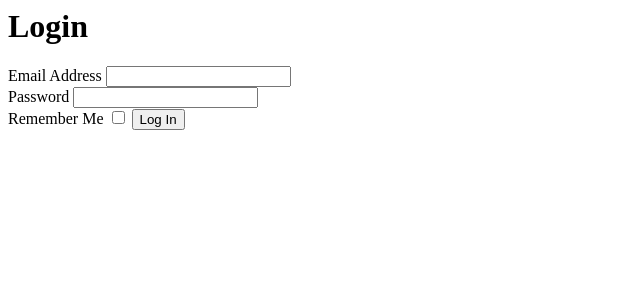
After one commit to laskeym/carwash_site, a Flask app: page /login in a window 1280 px wide. The commit adds this page. Shown: the top 300 px of the page, without its empty margins (0-640 px from the left). Run offline with Flask 2, Linux system fonts and the light colour scheme; some libraries are stand-ins or nearby versions.

Commit message:
finished login and registration

```diff
--- a/app/__init__.py
+++ b/app/__init__.py
@@ -1,11 +1,15 @@
 from flask import Flask
 from config import Config
 from flask_sqlalchemy import SQLAlchemy
+from flask_login import LoginManager
 
 app = Flask(__name__)
 app.config.from_object(Config)
 
 db = SQLAlchemy(app)
+login_manager = LoginManager()
+
+login_manager.init_app(app)
 
 from app import models
 from app.views import views
--- a/app/forms.py
+++ b/app/forms.py
@@ -1,5 +1,5 @@
 from flask_wtf import FlaskForm, RecaptchaField
-from wtforms import StringField, PasswordField, SubmitField
+from wtforms import StringField, PasswordField, SubmitField, BooleanField
 from wtforms.fields.html5 import EmailField
 from wtforms import validators
 
@@ -11,5 +11,12 @@ class RegistrationForm(FlaskForm):
                                           validators.Length(min=8),
                                           validators.EqualTo('password2', message='Passwords must match!')])
     password2 = PasswordField('Repeat Password')
-    # recaptcha = RecaptchaField()
-    submit = SubmitField('Submit')
+    recaptcha = RecaptchaField()
+    submit = SubmitField('Register')
+
+
+class LoginForm(FlaskForm):
+    email = EmailField('Email Address', [validators.DataRequired()])
+    password = PasswordField('Password', [validators.DataRequired()])
+    remember_me = BooleanField('Remember Me')
+    submit = SubmitField('Log In')
--- /dev/null
+++ b/app/templates/login.html
@@ -0,0 +1,25 @@
+<h1>Login</h1>
+
+<form method="POST" action="{{ url_for('login') }}">
+  {{ form.hidden_tag() }}
+  <div style="background-color:red; color: salmon; display: inline-block;">
+    {% with messages = get_flashed_messages() %}
+      {% if messages %}
+        {% for message in messages %}
+          {{ message }}
+        {% endfor %}
+      {% endif %}
+    {% endwith %}
+  </div>
+  <div>
+    <label for="email">{{ form.email.label }}</label>
+    {{ form.email }}
+  </div>
+  <div>
+    <label for="password">{{ form.password.label }}</label>
+    {{ form.password }}
+  </div>
+  <label for="remember_me">{{ form.remember_me.label }}</label>
+  {{ form.remember_me }}
+  {{ form.submit() }}
+</form>
--- a/app/views/views.py
+++ b/app/views/views.py
@@ -1,7 +1,10 @@
-from app import app
-from app.forms import RegistrationForm
+from app import app, db
+from app.forms import RegistrationForm, LoginForm
+from app.models import User
 
-from flask import render_template
+from werkzeug.urls import url_parse
+from flask import render_template, request, redirect, url_for, flash
+from flask_login import login_user, login_required, logout_user, current_user
 
 
 @app.route('/')
@@ -9,11 +12,61 @@ def index():
     return render_template('index.html')
 
 
+@app.route('/login', methods=['GET', 'POST'])
+def login():
+    if current_user.is_authenticated:
+      flash('You are already logged in!')
+      return redirect(url_for('index'))
+
+    form = LoginForm()
+    if form.validate_on_submit():
+        user = User.query.filter_by(email=form.email.data).first()
+        if user is None or not user.check_password(form.password.data):
+            flash('Invalid credentials!')
+            return redirect(url_for('login'))
+        login_user(user, remember=form.remember_me.data)
+        next_page = request.args.get('next')
+        if not next_page or url_parse(next_page).netloc != '':
+            next_page = url_for('index')
+        return redirect(next_page)
+    return render_template('login.html', form=form)
+
+
+@app.route('/logout')
+@login_required
+def logout():
+    logout_user()
+    flash('You have logged out!')
+
+    return redirect(url_for('login'))
+
+
+@app.route('/home')
+@login_required
+def home():
+  return 'The current user is ' + current_user.email
+
+
 @app.route('/register', methods=['GET', 'POST'])
 def register():
+    if current_user.is_authenticated:
+        flash("You are already logged in!")
+        return redirect(url_for('index'))
+
     form = RegistrationForm()
     if form.validate_on_submit():
-      # TODO:
-        # Add User to DB
-      print('SUBMIT')
+      print(form.data)
+      user = User.query.filter_by(email=form.email.data).first()
+      if user:
+        form.errors['email'] = 'Account with that email already exists!'
+        return render_template('register.html', form=form)
+
+      user = User(email=form.email.data)
+      user.set_password(form.password.data)
+
+      db.session.add(user)
+      db.session.commit()
+
+      flash('Account created!')
+      return redirect(url_for('login'))
     return render_template('register.html', form=form)
--- a/config.py
+++ b/config.py
@@ -12,4 +12,5 @@ class Config(object):
   SQLALCHEMY_TRACK_MODIFICATIONS = False
 
   # FLASK-WTF
-  # RECAPTCHA_PUBLIC_KEY = ''
+  RECAPTCHA_PUBLIC_KEY = os.environ.get('RECAPTCHA_PUBLIC_KEY')
+  RECAPTCHA_PRIVATE_KEY = os.environ.get('RECAPTCHA_PRIVATE_KEY')
--- a/requirements.txt
+++ b/requirements.txt
@@ -1,10 +1,12 @@
 Click==7.0
 Flask==1.0.2
+Flask-Login==0.4.1
 Flask-SQLAlchemy==2.3.2
 Flask-WTF==0.14.2
 itsdangerous==1.1.0
 Jinja2==2.10
 MarkupSafe==1.1.0
+pkg-resources==0.0.0
 SQLAlchemy==1.2.17
 Werkzeug==0.14.1
 WTForms==2.2.1
```
Also changed, not shown: app/models.py (+22 -5 lines), app/templates/index.html (+10 -0 lines), app/templates/register.html (+9 -2 lines), app.db (added).
